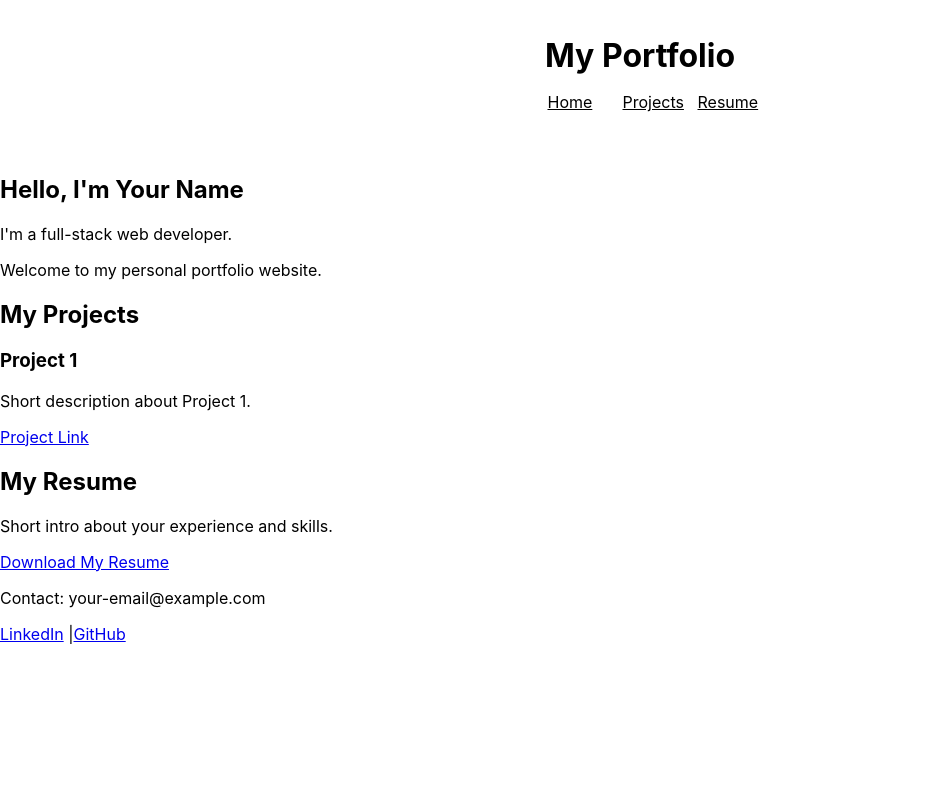
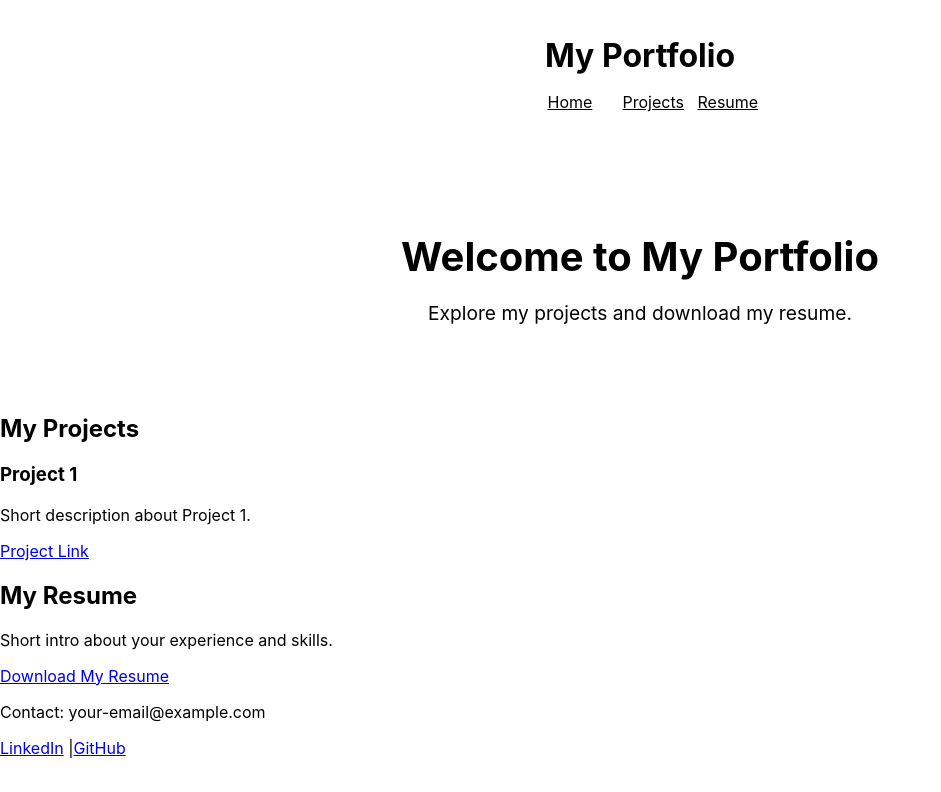
Before and after one commit to qrispi/christopher-baum, a React (Create React App) app: page / in a window 1280 px wide. Shown: the top 792 px of the page, without its empty margins (0-941 px from the left). Built offline with nearby package versions, Linux system fonts and the light colour scheme.

Commit message:
Update Home styling

```diff
--- a/src/components/Home.js
+++ b/src/components/Home.js
@@ -1,12 +1,12 @@
 import React from 'react';
+import '../styles/Home.css';
 
 const Home = () => {
     return (
-        <main>
-            <h2>Hello, I'm Your Name</h2>
-            <p>I'm a full-stack web developer.</p>
-            <p>Welcome to my personal portfolio website.</p>
-        </main>
+        <div className="home">
+            <h1>Welcome to My Portfolio</h1>
+            <p>Explore my projects and download my resume.</p>
+        </div>
     );
 };
 
--- a/src/styles/Home.css
+++ b/src/styles/Home.css
@@ -0,0 +1,15 @@
+.home {
+    padding: 50px 0;
+    text-align: center;
+  }
+
+  .home h1 {
+    font-size: 2.5em;
+    color: var(--color-primary);
+    margin-bottom: 20px;
+  }
+
+  .home p {
+    font-size: 1.2em;
+    color: var(--color-secondary);
+  }
```
